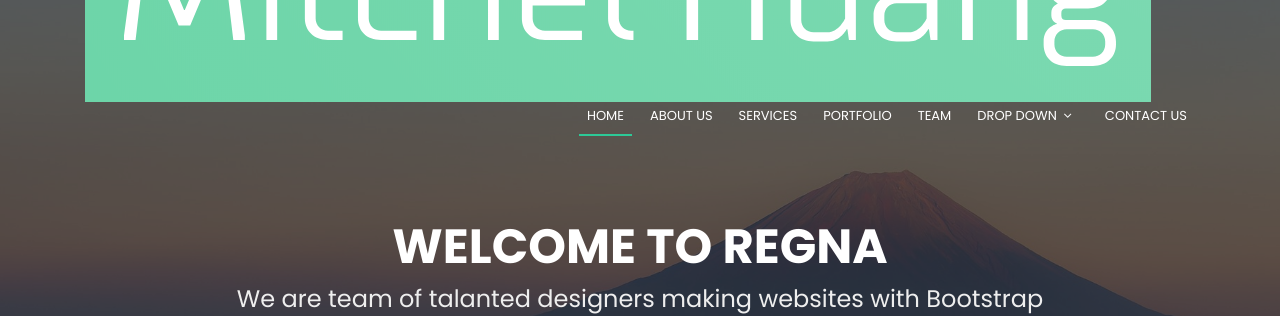
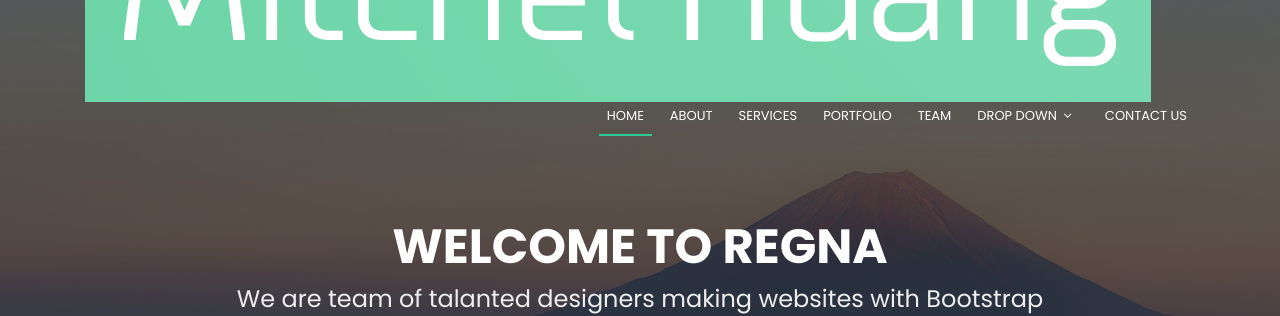
Before and after one commit to mithuang/mithuang.github.io, a Jekyll site: the page index.html, which Jekyll copies as it is, in a window 1280 px wide. Shown: the part 142-458 px from the top of the page. Built offline with Jekyll 4.4.1, drawn with Linux system fonts in a browser that asks for light colours.

```diff
--- a/index.html
+++ b/index.html
@@ -49,7 +49,7 @@
       <nav id="nav-menu-container">
         <ul class="nav-menu">
           <li class="menu-active"><a href="#hero">Home</a></li>
-          <li><a href="#about">About Us</a></li>
+          <li><a href="#about">About</a></li>
           <li><a href="#services">Services</a></li>
           <li><a href="#portfolio">Portfolio</a></li>
           <li><a href="#team">Team</a></li>
```
